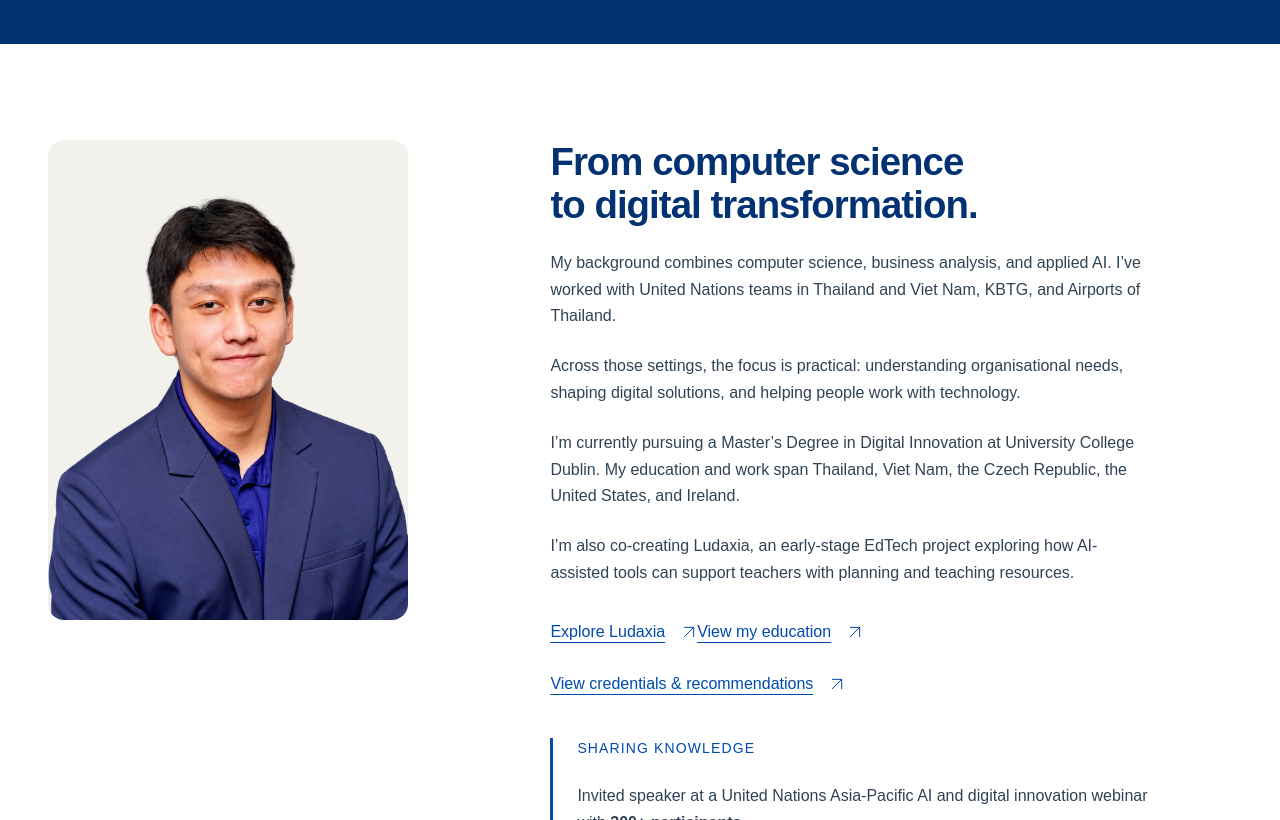
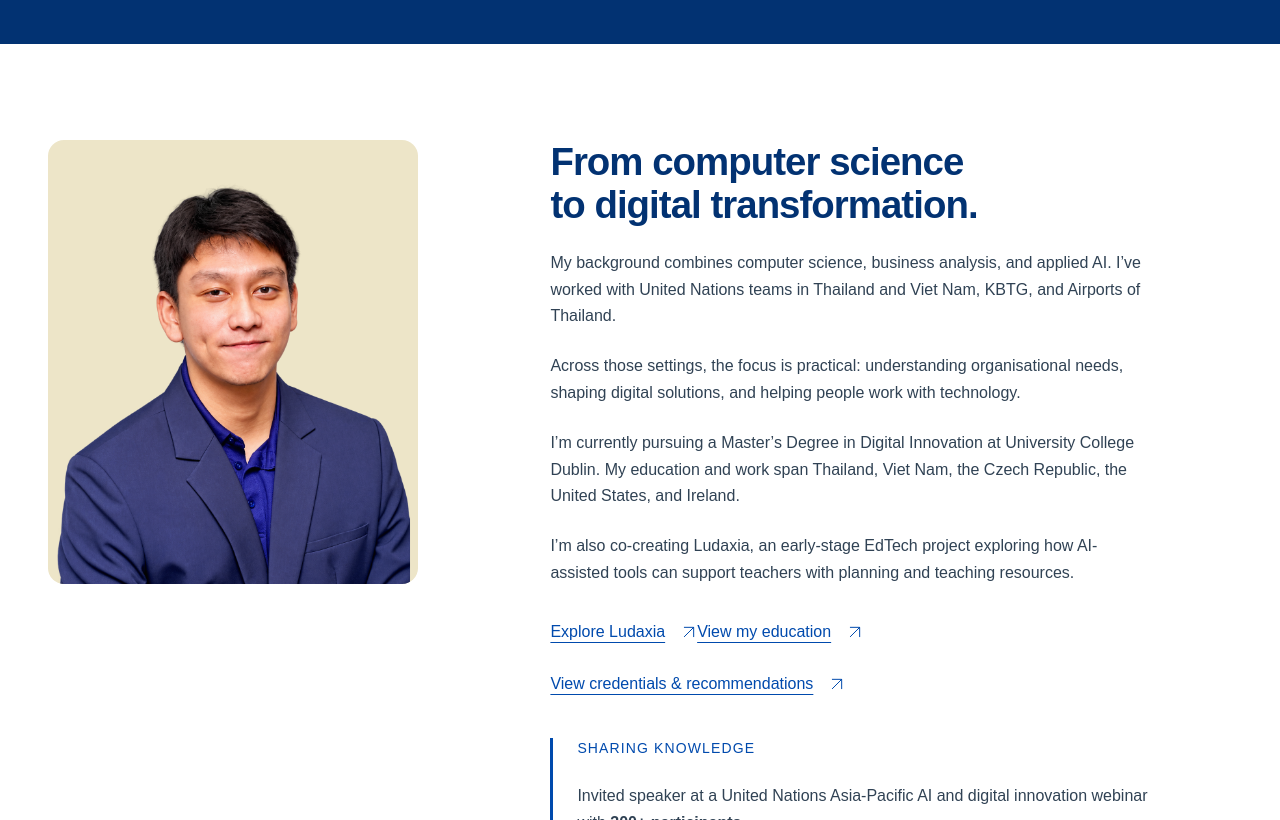
Before and after one commit to PoomPak8119/Portfolio, a Next.js app: page /about in a window 1280 px wide. Shown: the part 600-1420 px from the top of the page. Built offline with nearby package versions, Linux system fonts and the light colour scheme; no server answers; a web font is replaced by a local one.

Commit message:
Adding frame to the profile

```diff
--- a/app/about/page.tsx
+++ b/app/about/page.tsx
@@ -24,7 +24,7 @@ export default function About() {
       />
       <section className="section">
         <div className="container about-grid">
-          <ImageFrame image={profile.portrait} />
+          <ImageFrame image={profile.portrait} priority />
           <div className="prose">
             <h2>From computer science to digital transformation.</h2>
             <p>
--- a/app/globals.css
+++ b/app/globals.css
@@ -723,8 +723,24 @@ nav a[aria-current="page"] {
   align-items: start;
 }
 .about-grid > .image-frame {
-  max-width: 360px;
+  max-width: 370px;
+  width: 100%;
+  /* Muted warm cream panel matching hero portrait for visual consistency */
+  background: #ede5c8;
   border: 0;
+  border-radius: var(--radius-md);
+  color: var(--cream-200);
+  /* Editorial 5:6 aspect ratio reduces excess empty headroom above the head
+   * and gives the subject natural shoulder proportions with comfortable margins. */
+  aspect-ratio: 5 / 6 !important;
+  overflow: hidden;
+}
+.about-grid > .image-frame img {
+  /* Gentle scale (1.06) with transform-origin anchored at upper chest (50% 35%)
+   * to position the face naturally in the upper portion while keeping natural
+   * shoulder proportions and comfortable margins inside the card. */
+  transform: scale(1.06);
+  transform-origin: 50% 35%;
 }
 .contact-grid {
   display: grid;
```
